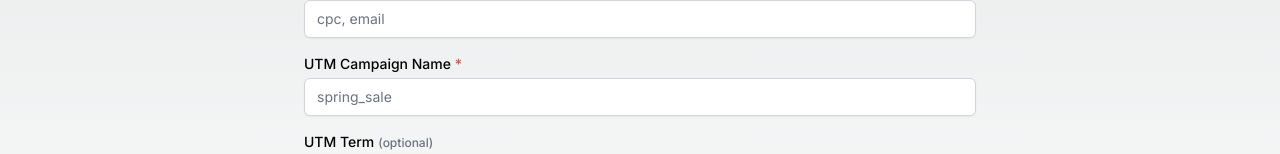
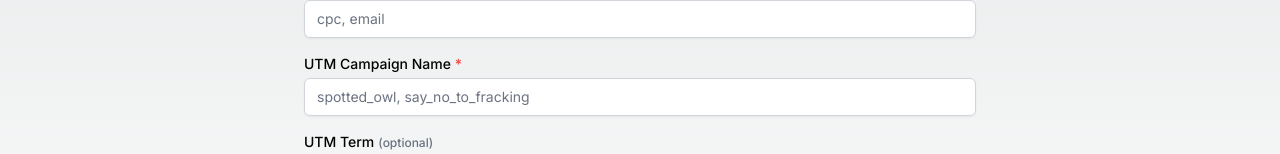
Before and after one commit to Wilderness-Committee/wc-utm-calc, a Next.js app: page / in a window 1280 px wide. Shown: the part 557-711 px from the top of the page. Built offline with nearby package versions, Linux system fonts and the light colour scheme.

Commit message:
Update page.tsx

```diff
--- a/app/page.tsx
+++ b/app/page.tsx
@@ -120,7 +120,7 @@ export default function Home() {
             type="text"
             value={utmCampaign}
             onChange={(e) => setUtmCampaign(e.target.value)}
-            placeholder="spring_sale"
+            placeholder="spotted_owl, say_no_to_fracking"
             className="mt-1 block w-full px-3 py-2 border border-gray-300 rounded-md shadow-sm focus:outline-none focus:ring-indigo-500 focus:border-indigo-500 sm:text-sm text-black placeholder-gray-500"
             required
           />
```
